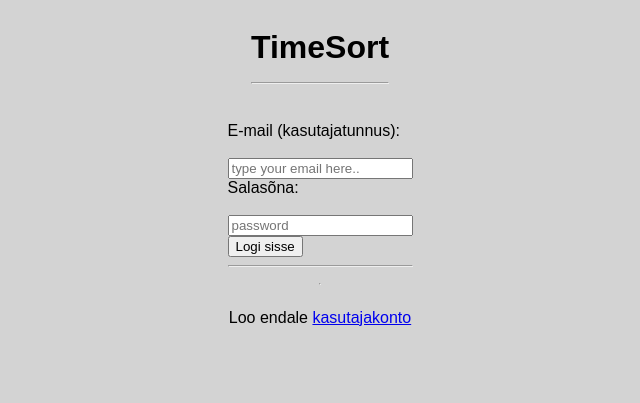
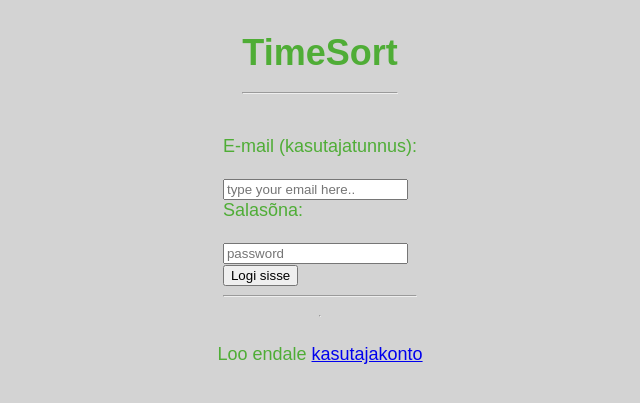
Before and after one commit to henrimag/projekt, a PHP site: page /site/logIn.php in a window 1280 px wide. Shown: the top 403 px of the page, without its empty margins (320-960 px from the left). Run offline with PHP 8.4, Linux system fonts and the light colour scheme.

Commit message:
Update style.css

```diff
--- a/style/style.css
+++ b/style/style.css
@@ -10,6 +10,10 @@ html {
   flex-direction: column;
   justify-content: space-between;
   align-items: center;
+  font-style: monospace;
+  font-style: bold;
+  font-size: large;
+  color: rgb(79, 173, 54);
 }
 
 .menu {
```
